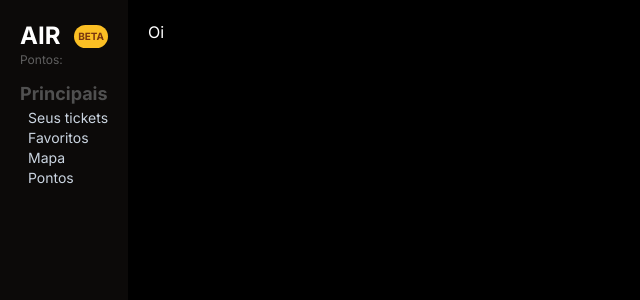
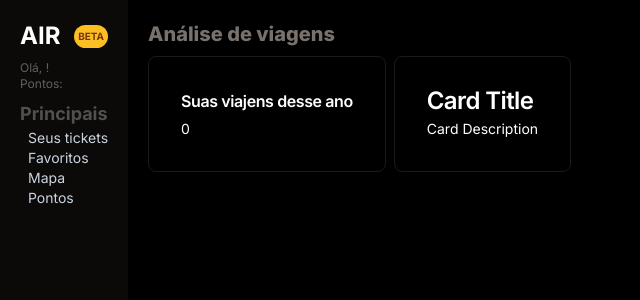
Before and after one commit to mascenaa/Air, a Next.js app in the folder frontend/: page /dashboard/home in a window 1280 px wide. Shown: the top 300 px of the page, without its empty margins (0-640 px from the left). Built offline with nearby package versions, Linux system fonts and the light colour scheme; no server answers.

Commit message:
Refactor dashboard home page and login page

```diff
--- a/frontend/src/app/dashboard/home/page.tsx
+++ b/frontend/src/app/dashboard/home/page.tsx
@@ -1,9 +1,32 @@
+import {
+     Card,
+     CardContent,
+     CardDescription,
+     CardFooter,
+     CardHeader,
+     CardTitle,
+} from "@/components/ui/card"
+
+
 export default function HomeDashboard() {
      return (
           <div>
-               <h1>
-                    Oi
-               </h1>
+               <h1 className="text-stone-500 text-xl font-extrabold">Análise de viagens</h1>
+               <div className="flex gap-2 mt-2">
+                    <Card className=" border-stone-900 border-[1px] p-2 rounded-[8px]">
+                         <CardHeader>
+                              <CardTitle className="text-md">Suas viajens desse ano</CardTitle>
+                              <CardDescription>0</CardDescription>
+                         </CardHeader>
+                    </Card>
+                    <Card className=" border-stone-900 border-[1px] p-2 rounded-[8px]">
+                         <CardHeader>
+                              <CardTitle>Card Title</CardTitle>
+                              <CardDescription>Card Description</CardDescription>
+                         </CardHeader>
+                    </Card>
+               </div>
+
           </div>
      )
 }
--- a/frontend/src/app/dashboard/layout.tsx
+++ b/frontend/src/app/dashboard/layout.tsx
@@ -1,16 +1,18 @@
+'use client'
 import React from 'react';
-import { cookies } from 'next/headers'
 
-export default async function DashboardLayout({
+export default function DashboardLayout({
      children,
 }: Readonly<{
      children: React.ReactNode;
 }>) {
 
-     const cookieStore = cookies()
+     const email = localStorage.getItem('email')
+     const name = localStorage.getItem('name')
+     const id = localStorage.getItem('id')
+     const passagensFavoritas = localStorage.getItem('passagensFavoritas')
+     const pontos = localStorage.getItem('pontos')
 
-     const user = cookieStore.get('user')
-     console.log(user?.value)
 
      return (
           <div className="flex">
@@ -20,12 +22,14 @@ export default async function DashboardLayout({
                               <h1 className="text-2xl font-bold">AIR</h1>
                               <p className="text-[10px] text-amber-900 bg-amber-400 w-fit p-1 rounded-2xl font-bold">BETA</p>
                          </div>
-                         <p className="text-xs text-[#606060]">{
-
-                         }</p>
-                         <p className="text-xs text-[#606060]">Pontos: </p>
+                         <div className='mt-2'>
+                              <p className="text-xs text-[#606060]">
+                                   Olá, {name}!
+                              </p>
+                              <p className="text-xs text-[#606060]">Pontos: {pontos}</p>
+                         </div>
                     </section>
-                    <section className="mt-3">
+                    <section className="mt-2">
                          <div>
                               <h3 className="text-lg font-bold text-[#505050]">Principais</h3>
                               <ul className="text-sm ml-2">
--- a/frontend/src/app/login/page.tsx
+++ b/frontend/src/app/login/page.tsx
@@ -26,13 +26,11 @@ export default function Login() {
             .then(data => {
                 console.log(data)
                 if (data) {
-                    registerCookie('user', {
-                        email: email,
-                        password: password,
-                        id: data.id,
-                        pontos: data.pontos,
-                        passagensFavoritas: data.passagensFavoritas
-                    });
+                    localStorage.setItem('email', data.email)
+                    localStorage.setItem('name', data.nome)
+                    localStorage.setItem('id', data.id)
+                    localStorage.setItem('passagensFavoritas', data.passagensFavoritas)
+                    localStorage.setItem('pontos', data.pontos)
                     window.location.href = '/dashboard/home'
                 } else {
                     setErrorMessage('Email ou senha incorretos!')
```
